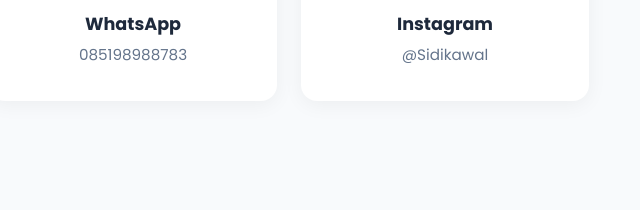
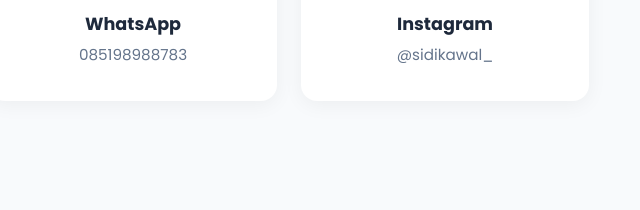
Before and after one commit to svelkist/web-perkenalan, a plain HTML site: page index.html in a window 1280 px wide. Shown: the part 2283-2493 px from the top of the page, 351-991 px from the left. Drawn offline with Linux system fonts and the light colour scheme.

Commit message:
Fix HTML encoding issues in index.html

```diff
--- a/index.html
+++ b/index.html
@@ -106,7 +106,7 @@
             <a href="https://www.instagram.com/sidikawal_?utm_source=ig_web_button_share_sheet&avpt=ZDNlZDc0MzIxNw==" target="_blank" class="contact-card-item">
                 <div class="contact-icon">📸</div>
                 <h3>Instagram</h3>
-                <p>@Sidikawal</p>
+                <p>@sidikawal_</p>
             </a>
         </div>
     </section>
```
